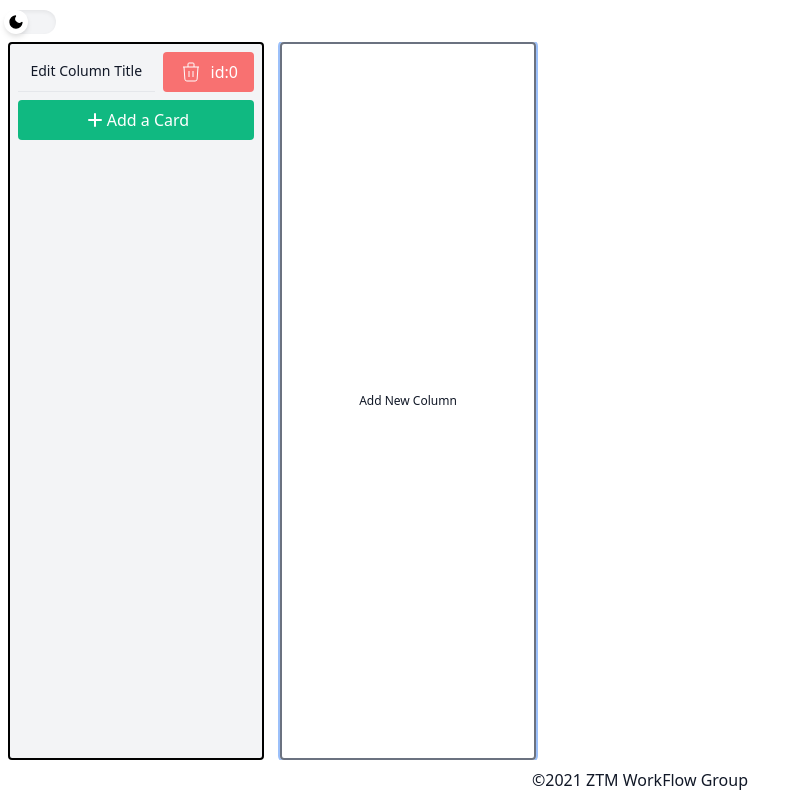
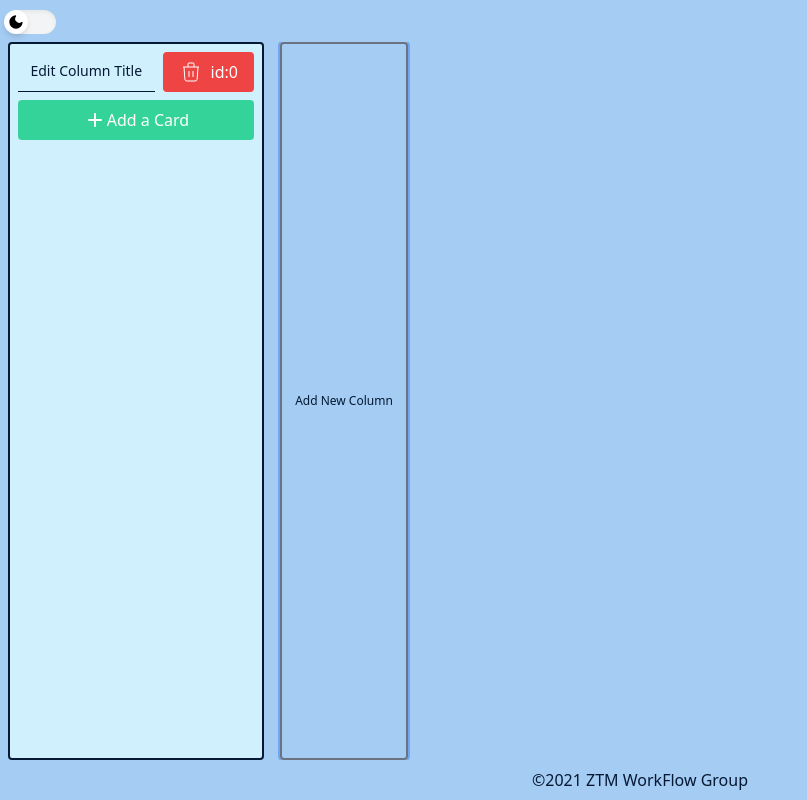
Before and after one commit to brittneypostma/workflow, a Svelte app: page / in a window 1280 px wide. Both pictures are taken after a click on the button "Add New Column". Shown: the whole page, without its empty margins (0-807 px from the left). Built offline with nearby package versions, Linux system fonts and the light colour scheme.

Commit message:
added colors to config and updated a few colors in styles

```diff
--- a/public/global.css
+++ b/public/global.css
@@ -12,7 +12,7 @@
   }
 
   .btn-primary {
-    @apply bg-green-500 text-white
+    @apply bg-green-400 text-white
   }
 }
 
--- a/src/components/_layout.svelte
+++ b/src/components/_layout.svelte
@@ -6,7 +6,7 @@
 </script>
 
 <div
-  class="grid h-full grid-cols-1 gap-2 p-2 text-gray-900 bg-white grid-rows-layout dark:text-white dark:bg-gray-900"
+  class="grid h-full grid-cols-1 gap-2 p-2 text-secondary-900 bg-secondary-50 grid-rows-layout dark:text-white dark:bg-secondary-900"
 >
   <header>
     <ToggleDarkMode isDarkMode={$themeStore === 'dark'} />
--- a/src/components/column.svelte
+++ b/src/components/column.svelte
@@ -1,20 +1,16 @@
 <script>
   import { fly } from 'svelte/transition'
-  import {
-    deleteKanbanColumn,
-    editColumnName,
-  } from '../store/board.store'
+  import { deleteKanbanColumn, editColumnName } from '../store/board.store'
   import { draggable } from '../actions/draggable'
 
   export let index
   export let id
   export let title
-
 </script>
 
 <div
   id={index}
-  class="grid flex-shrink-0 w-64 h-full grid-cols-1 p-2 space-y-2 text-center bg-gray-100 border-2 border-black rounded cursor-move select-none dark:bg-gray-800 dark:border-white"
+  class="grid flex-shrink-0 w-64 h-full grid-cols-1 p-2 space-y-2 text-center border-2 rounded cursor-move select-none border-secondary-900 bg-primary-100 dark:bg-primary-800 dark:border-primary-200"
   use:draggable
   transition:fly={{ x: -100 }}
   on:over
@@ -28,11 +24,11 @@
         on:blur={(e) => editColumnName(id, e.target.value)}
         value={title}
         type="text"
-        class="w-full overflow-hidden text-sm font-thin text-center bg-transparent border-b cursor-text focus:outline-none"
+        class="w-full overflow-hidden text-sm font-thin text-center bg-transparent border-b border-secondary-900 cursor-text focus:outline-none"
       />
       <!-- Delete column button, would like to remove id once bugs are fixed -->
       <button
-        class="text-white bg-red-400"
+        class="text-white bg-red-500"
         on:click={() => deleteKanbanColumn(id)}
       >
         <!-- Trash icon -->
--- a/src/components/kanbanBoard.svelte
+++ b/src/components/kanbanBoard.svelte
@@ -8,7 +8,7 @@
 >
   <slot />
   <button
-    class="relative flex-shrink-0 w-64 p-2 text-xs border-2 border-gray-500 rounded focus:outline-none focus:ring-2 focus:ring-accent"
+    class="relative flex-shrink-0 w-32 p-2 text-xs transition-colors border-2 border-gray-500 rounded focus:outline-none focus:ring-2 focus:ring-accent hover:bg-gray-100 dark:hover:bg-gray-800"
     on:click={addKanbanColumn}
   >
     Add New Column
--- a/tailwind.config.js
+++ b/tailwind.config.js
@@ -13,10 +13,44 @@ module.exports = {
   },
   darkMode: 'class', // or 'media' or 'class'
   theme: {
+
     extend: {
       gridTemplateRows: {
         layout: 'auto 1fr auto'
-      }
+      },
+      colors: {
+      transparent: 'transparent',
+      current: 'currentColor',
+      primary: {
+        DEFAULT: '#0EB4F3',
+        '50': '#E9F8FE',
+        '100': '#D0F0FD',
+        '200': '#A0E1FA',
+        '300': '#6FD2F8',
+        '400': '#3FC3F5',
+        '500': '#0EB4F3',
+        '600': '#0A91C4',
+        '700': '#076D94',
+        '800': '#054963',
+        '900': '#032532'
+      },
+      secondary: {
+        DEFAULT: '#16599C',
+        '50': '#A5CCF2',
+        '100': '#8FBFEF',
+        '200': '#62A5E9',
+        '300': '#358CE3',
+        '400': '#1C72C9',
+        '500': '#16599C',
+        '600': '#103F6F',
+        '700': '#092643',
+        '800': '#030D16',
+        '900': '#051934'
+      },
+      yellow: {
+        50: '#F2BC1B',
+      },
+    },
     },
   },
   variants: {
```
